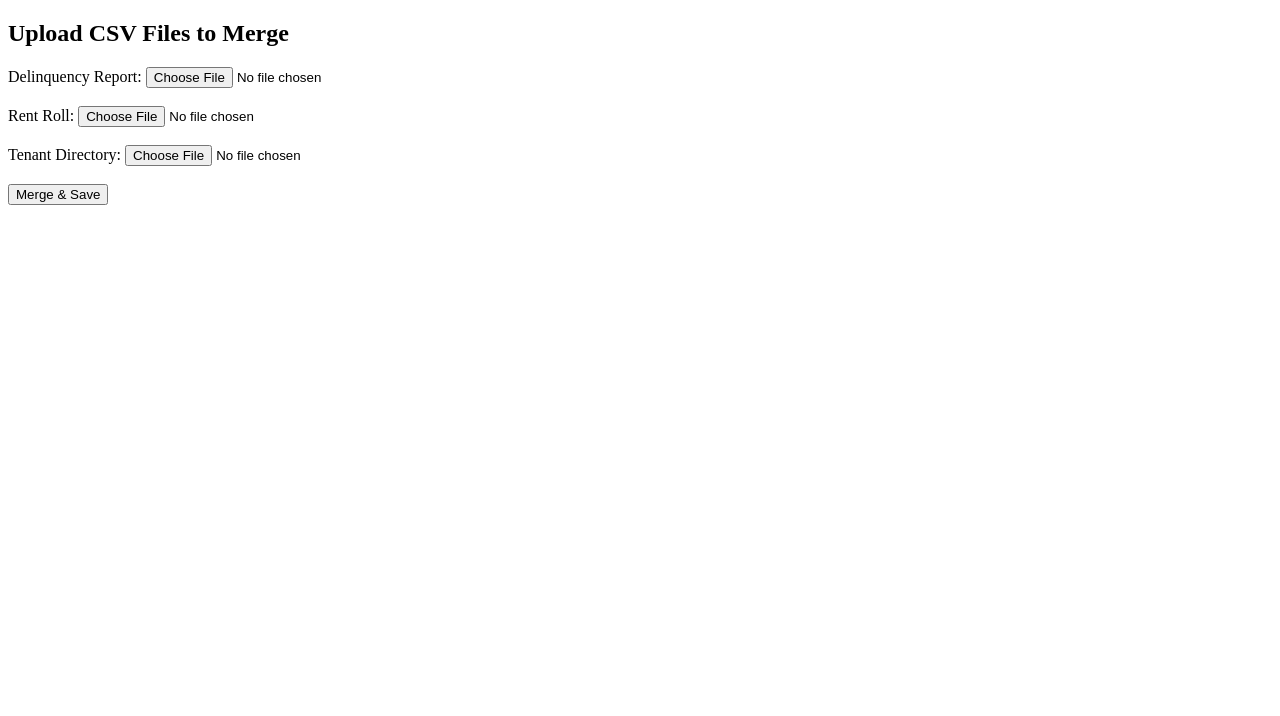
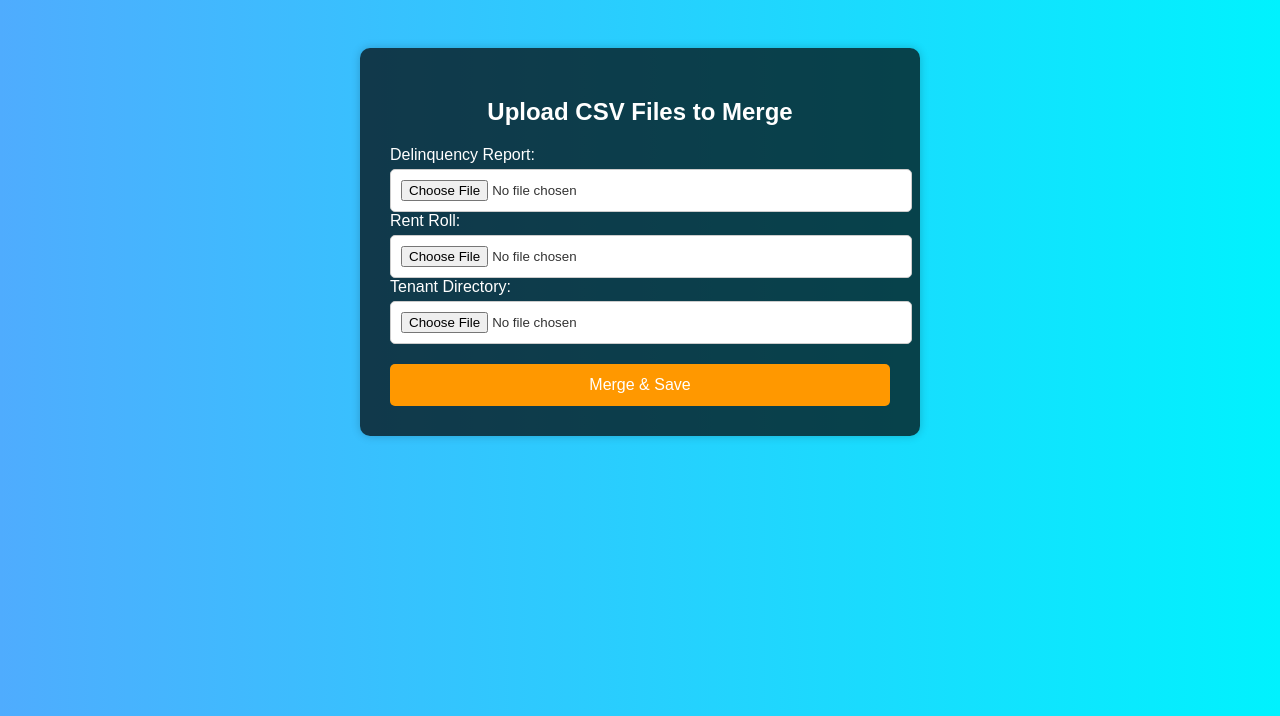
Before and after one commit to prashant2469/Havyn.ai, a Flask app: page / in a window 1280 px wide. Shown: the top 716 px of the page. Run offline with Flask 3, Linux system fonts and the light colour scheme.

Commit message:
added css

```diff
--- /dev/null
+++ b/static/styles.css
@@ -0,0 +1,51 @@
+/* Global Styles */
+body {
+    font-family: Arial, sans-serif;
+    background: linear-gradient(to right, #4facfe, #00f2fe);
+    text-align: center;
+    color: #fff;
+    padding: 40px;
+}
+
+/* Centered container */
+.container {
+    max-width: 500px;
+    background: rgba(0, 0, 0, 0.7);
+    padding: 30px;
+    border-radius: 10px;
+    margin: auto;
+    box-shadow: 0px 0px 10px rgba(0, 0, 0, 0.2);
+}
+
+/* Input fields */
+.upload-section {
+    text-align: left;
+    margin-bottom: 20px;
+}
+
+input[type="file"] {
+    width: 100%;
+    padding: 10px;
+    border: 1px solid #ccc;
+    background: #fff;
+    color: #333;
+    border-radius: 5px;
+    margin-top: 5px;
+}
+
+/* Upload Button */
+.btn {
+    background-color: #ff9800;
+    border: none;
+    padding: 12px 20px;
+    color: #fff;
+    font-size: 16px;
+    border-radius: 5px;
+    cursor: pointer;
+    width: 100%;
+    transition: background 0.3s;
+}
+
+.btn:hover {
+    background-color: #e68900;
+}
--- a/templates/index.html
+++ b/templates/index.html
@@ -5,22 +5,27 @@
     <meta charset="UTF-8">
     <meta name="viewport" content="width=device-width, initial-scale=1.0">
     <title>Tenant Data Merger</title>
+    <link rel="stylesheet" href="{{ url_for('static', filename='styles.css') }}">
 </head>
 
 <body>
+    <div class="container">
         <h2>Upload CSV Files to Merge</h2>
         <form action="/" method="POST" enctype="multipart/form-data">
+            <div class="upload-section">
                 <label for="delinquency">Delinquency Report:</label>
-        <input type="file" name="delinquency" accept=".csv" required><br><br>
+                <input type="file" name="delinquency" accept=".csv" required><br>
 
                 <label for="rent_roll">Rent Roll:</label>
-        <input type="file" name="rent_roll" accept=".csv" required><br><br>
+                <input type="file" name="rent_roll" accept=".csv" required><br>
 
                 <label for="tenant_directory">Tenant Directory:</label>
-        <input type="file" name="tenant_directory" accept=".csv" required><br><br>
+                <input type="file" name="tenant_directory" accept=".csv" required><br>
+            </div>
 
-        <button type="submit">Merge & Save</button>
+            <button type="submit" class="btn">Merge & Save</button>
         </form>
+    </div>
 </body>
 
 </html>
```
Lines whose indentation alone changed are shown as unchanged.
